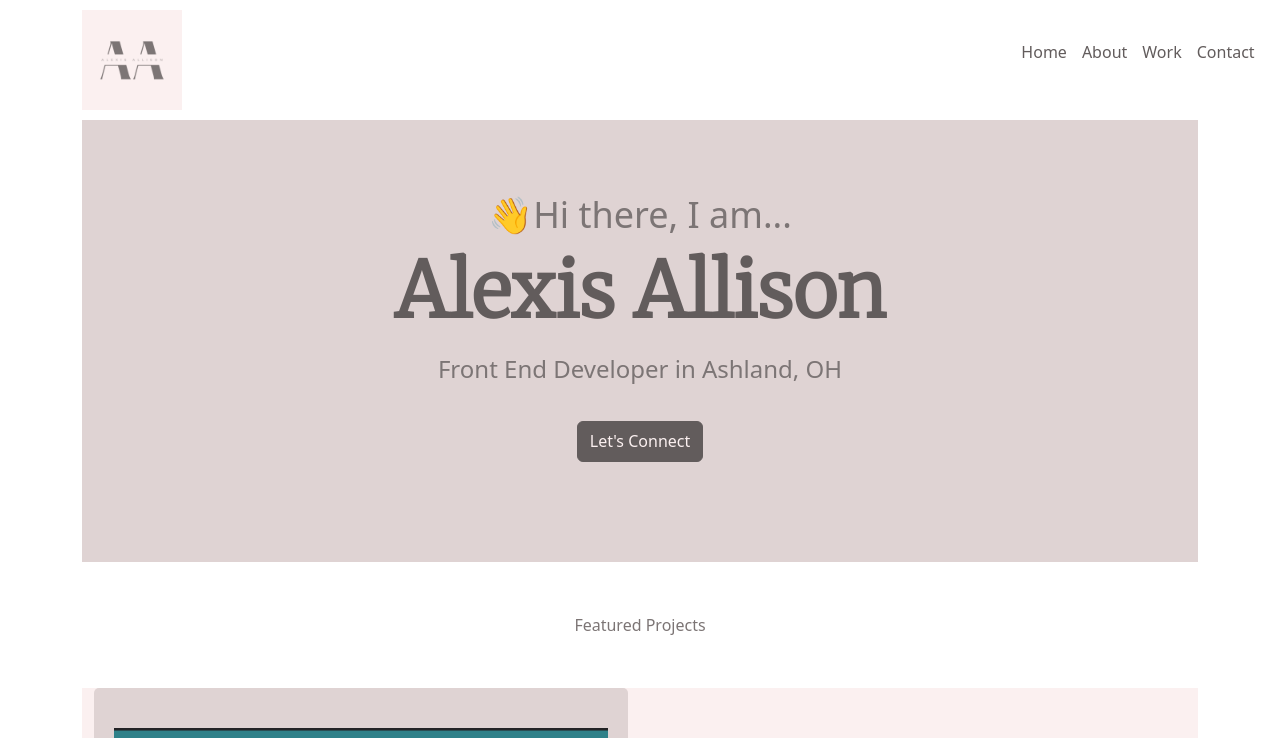
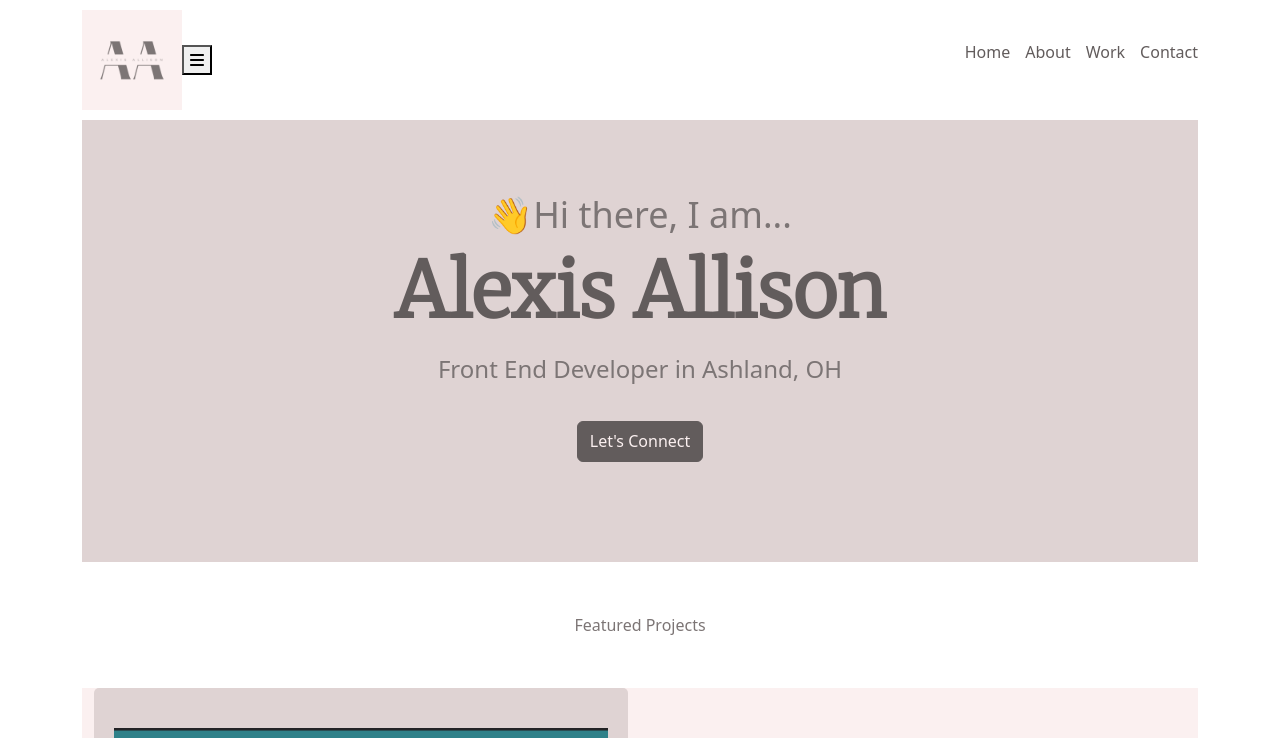
Before and after one commit to alexisallison/react-portfolio, a React (Create React App) app: page / in a window 1280 px wide. Shown: the top 738 px of the page. Built offline with nearby package versions, Linux system fonts and the light colour scheme.

Commit message:
started installing icons from font awesome

```diff
--- a/package.json
+++ b/package.json
@@ -3,6 +3,11 @@
   "version": "0.1.0",
   "private": true,
   "dependencies": {
+    "@fortawesome/fontawesome-svg-core": "^6.4.0",
+    "@fortawesome/free-brands-svg-icons": "^6.4.0",
+    "@fortawesome/free-regular-svg-icons": "^6.4.0",
+    "@fortawesome/free-solid-svg-icons": "^6.4.0",
+    "@fortawesome/react-fontawesome": "^0.2.0",
     "@testing-library/jest-dom": "^5.16.5",
     "@testing-library/react": "^13.4.0",
     "@testing-library/user-event": "^13.5.0",
--- a/src/Navbar.jsx
+++ b/src/Navbar.jsx
@@ -1,12 +1,16 @@
 import React from "react";
 import { Link } from "react-router-dom";
 import Logo from "./images/logo.png";
+import { FontAwesomeIcon } from '@fortawesome/react-fontawesome'
+import {faBars} from "@fortawesome/free-solid-svg-icons";
 import "./styles/Navbar.css";
+
 
  function Navbar(){
     return(
         <nav className="Navbar container">
 <img src={Logo} alt="Logo" className="logo" />
+<button className="hamburger"><FontAwesomeIcon icon={faBars} /></button>
             <ul>
                 <li>
                     <Link to="/Home" className="navlink">Home</Link>
--- a/src/styles/Navbar.css
+++ b/src/styles/Navbar.css
@@ -5,12 +5,14 @@
   transition: all 150ms ease-in-out;
   display: flex;
   align-items:center ;
+  position: relative;
   }
 
   ul {
     margin: 0px;
     padding: 0;
     text-align: right;
+    margin-left: auto;
   }
 
   li {
@@ -28,5 +30,4 @@
 
   .logo {
     max-width: 100px;
-    margin-right: 71%;
   }
```
Also changed, not shown: 1 other file (tests, documents, lock files or other folders).
